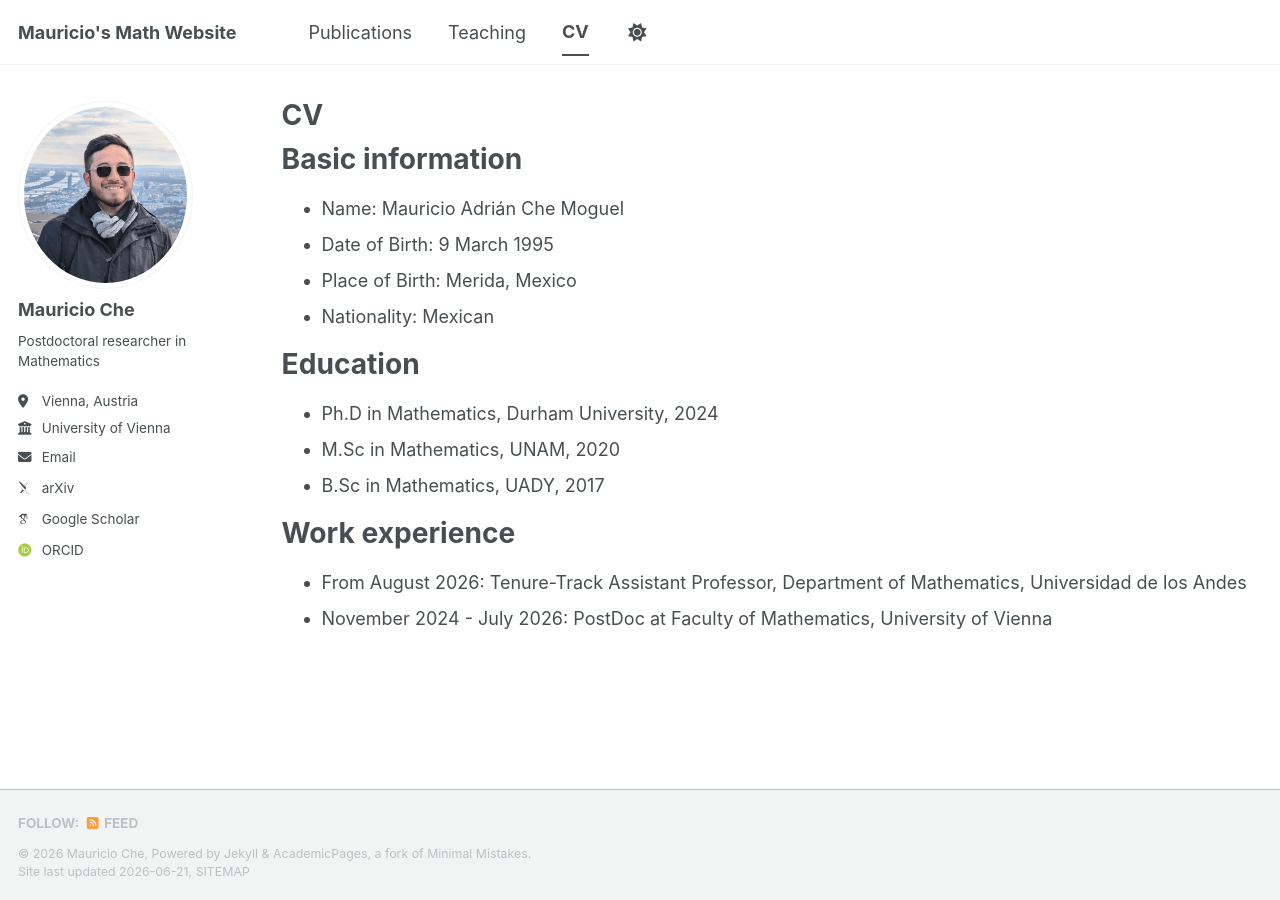
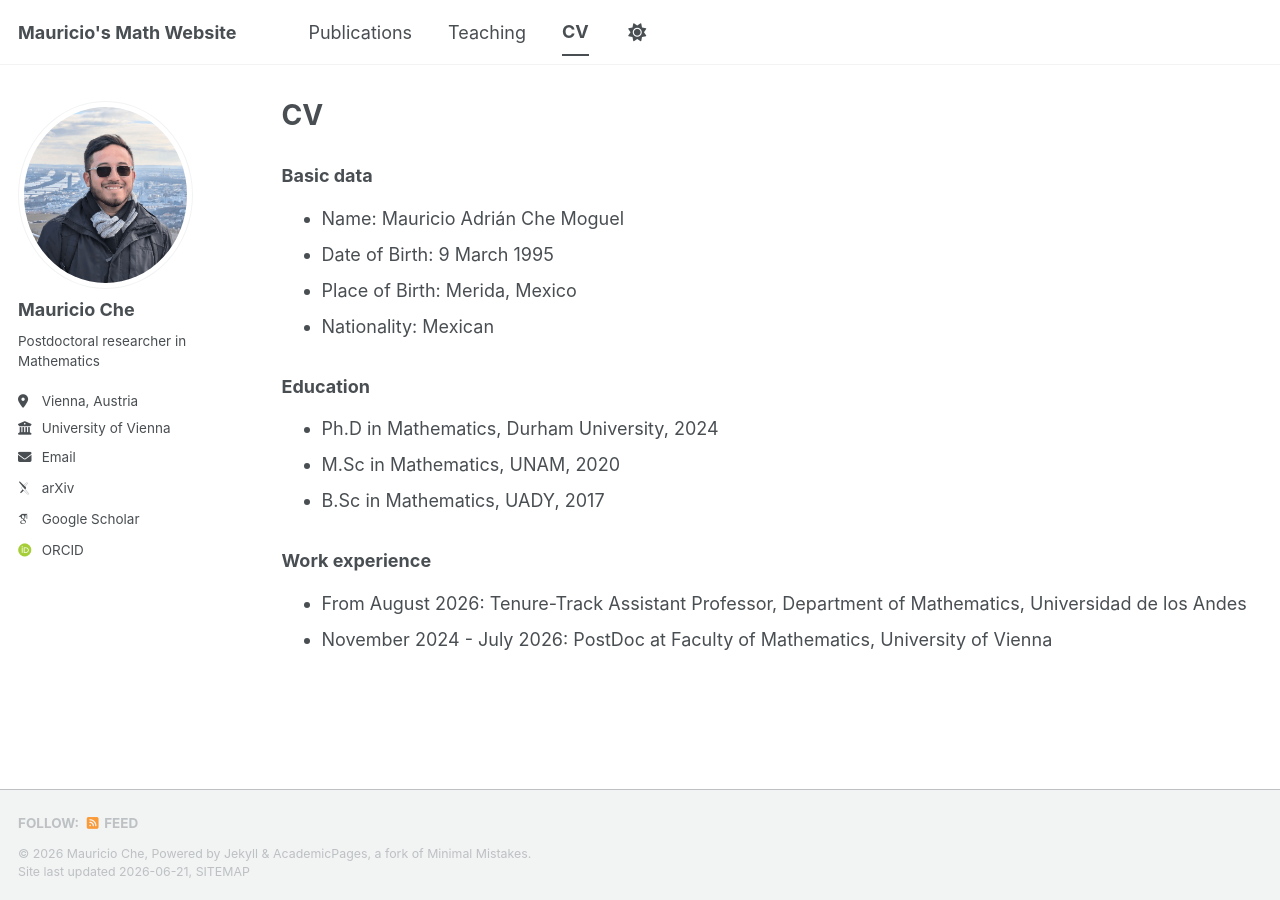
Before and after one commit to MauricioChe/mauricioche.github.io, a Jekyll site: the page built from _pages/cv.md, in a window 1280 px wide. Built offline with Jekyll 4.4.1, drawn with Linux system fonts in a browser that asks for light colours; some web fonts are replaced; a script bundle is joined from its source files by our own code; library files that are not in the unit come from our copies.

Commit message:
Update cv.md

```diff
--- a/_pages/cv.md
+++ b/_pages/cv.md
@@ -9,21 +9,20 @@ redirect_from:
 
 {% include base_path %}
 
-Basic information
-======
+### Basic data
 
 * Name: Mauricio Adrián Che Moguel
 * Date of Birth: 9 March 1995
 * Place of Birth: Merida, Mexico
 * Nationality: Mexican
 
-Education
-======
+### Education
+
 * Ph.D in Mathematics, Durham University, 2024
 * M.Sc in Mathematics, UNAM, 2020
 * B.Sc in Mathematics, UADY, 2017
 
-Work experience
-======
+### Work experience
+
 * From August 2026: Tenure-Track Assistant Professor, Department of Mathematics, Universidad de los Andes
 * November 2024 - July 2026: PostDoc at Faculty of Mathematics, University of Vienna
```
